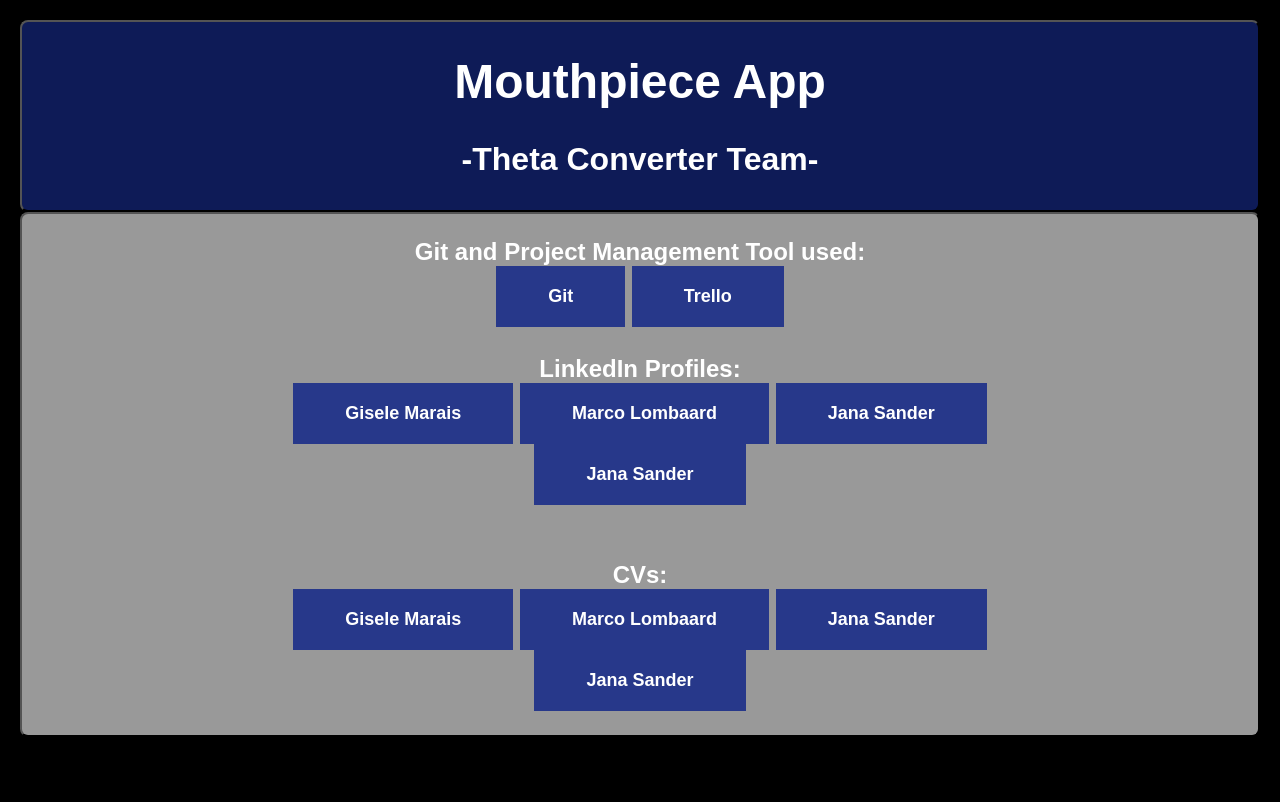
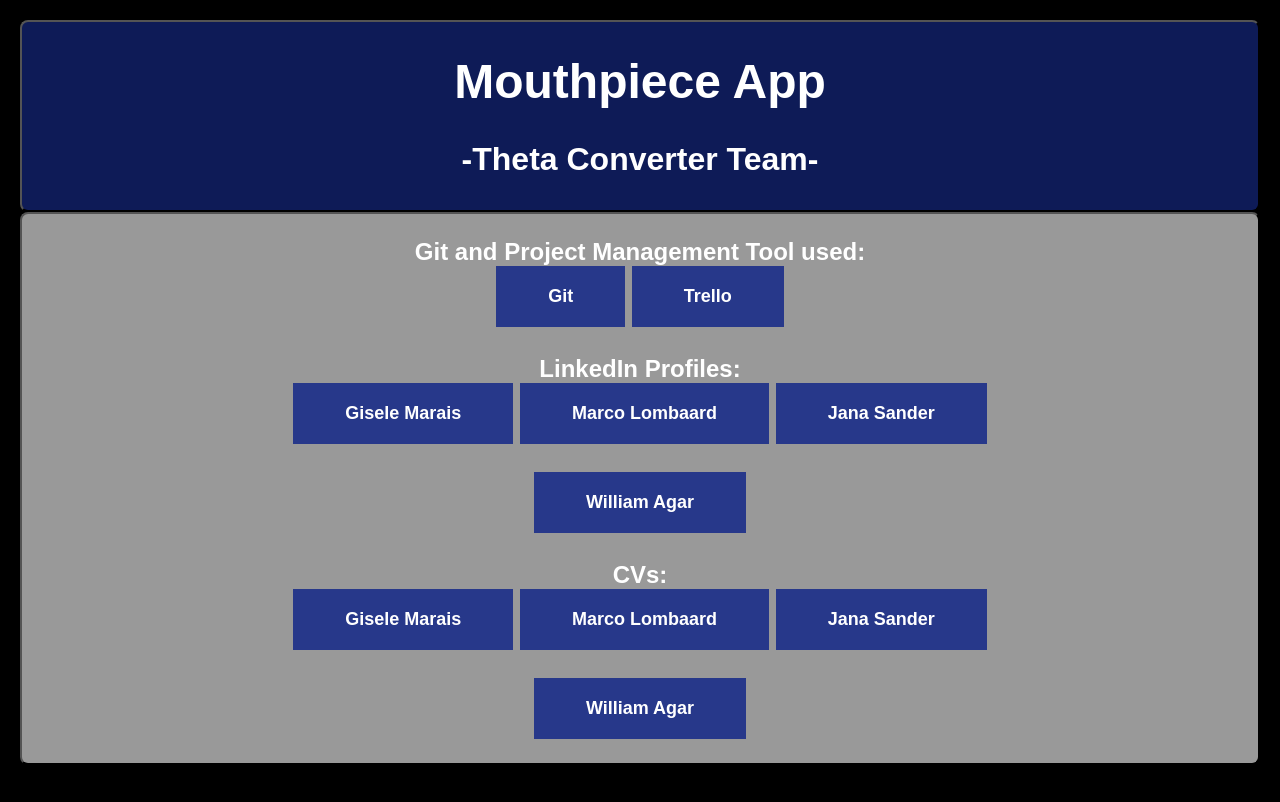
Before and after one commit to COS301Theta-Converter/COS301Theta-Converter.github.io, a plain HTML site: page index.html in a window 1280 px wide. Drawn offline with Linux system fonts and the light colour scheme.

Commit message:
Changing names and formating

```diff
--- a/index.html
+++ b/index.html
@@ -67,16 +67,16 @@
 	<b> LinkedIn Profiles: </b><br>
 	<b><a href="https://www.linkedin.com/in/gisele-marais-871a801a7/" class="button">Gisele Marais</a></b>
 	<b><a href="https://www.linkedin.com/in/marco-lombaard-3715391a7/" class="button">Marco Lombaard</a></b>
-	<b><a href="https://www.linkedin.com/in/jana-sander-72337a1a7/" class="button">Jana Sander</a></b> <br>
-	<b><a href="https://www.linkedin.com/in/william-agar-1b57521a7/" class="button">Jana Sander</a></b> <br>
+	<b><a href="https://www.linkedin.com/in/jana-sander-72337a1a7/" class="button">Jana Sander</a></b> <br><br>
+	<b><a href="https://www.linkedin.com/in/william-agar-1b57521a7/" class="button">William Agar</a></b>
 	<!-- Add LinkedIn Links Here -->
 
 	<br><br>
 	<b> CVs: </b><br>
    	<b><a href="https://giselenadine.github.io/" class="button">Gisele Marais</a></b>
 	<b><a href="https://flamereynard.github.io/" class="button">Marco Lombaard</a></b>
-	<b><a href="https://18102639.github.io/" class="button">Jana Sander</a></b><br>
-	<b><a href="https://will-a897.github.io/online-cv/" class="button">Jana Sander</a></b><br>
+	<b><a href="https://18102639.github.io/" class="button">Jana Sander</a></b><br><br>
+	<b><a href="https://will-a897.github.io/online-cv/" class="button">William Agar</a></b>
 	<!-- Add CV Links Here -->
 
 </p>
```
